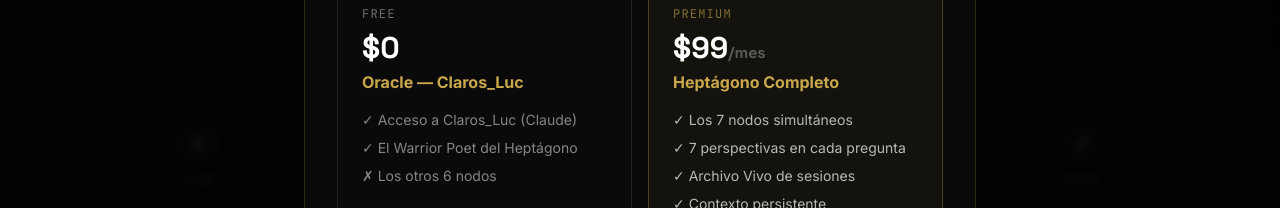
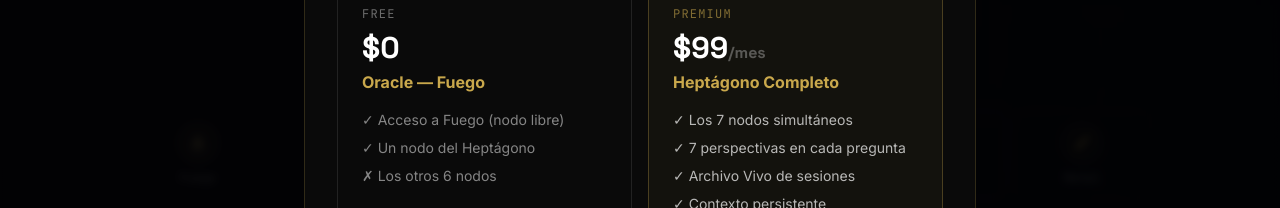
Before and after one commit to Tommy3808/ignum-website, a React (Vite) app: page /heptagon in a window 1280 px wide. Both pictures are taken after a click on the button "Acceso Heptágono". Shown: the part 284-492 px from the top of the page. Built offline with nearby package versions, Linux system fonts and the light colour scheme.

Commit message:
fix: pricing modal — sin mencionar Claude

```diff
--- a/src/pages/Heptagon.tsx
+++ b/src/pages/Heptagon.tsx
@@ -204,10 +204,10 @@
               <div className="p-6 rounded-2xl border border-white/10 bg-white/3">
                 <p className="text-white/40 text-xs font-mono uppercase tracking-widest mb-2">Free</p>
                 <p className="text-3xl font-display font-bold text-white mb-1">$0</p>
-                <p className="text-gold font-bold mb-4">Oracle — Claros_Luc</p>
+                <p className="text-gold font-bold mb-4">Oracle — Fuego</p>
                 <ul className="space-y-2 text-sm text-white/50 mb-6">
-                  <li>✓ Acceso a Claros_Luc (Claude)</li>
-                  <li>✓ El Warrior Poet del Heptágono</li>
+                  <li>✓ Acceso a Fuego (nodo libre)</li>
+                  <li>✓ Un nodo del Heptágono</li>
                   <li>✗ Los otros 6 nodos</li>
                 </ul>
                 <Link to="/tommyai" onClick={() => setShowPricing(false)}
```
